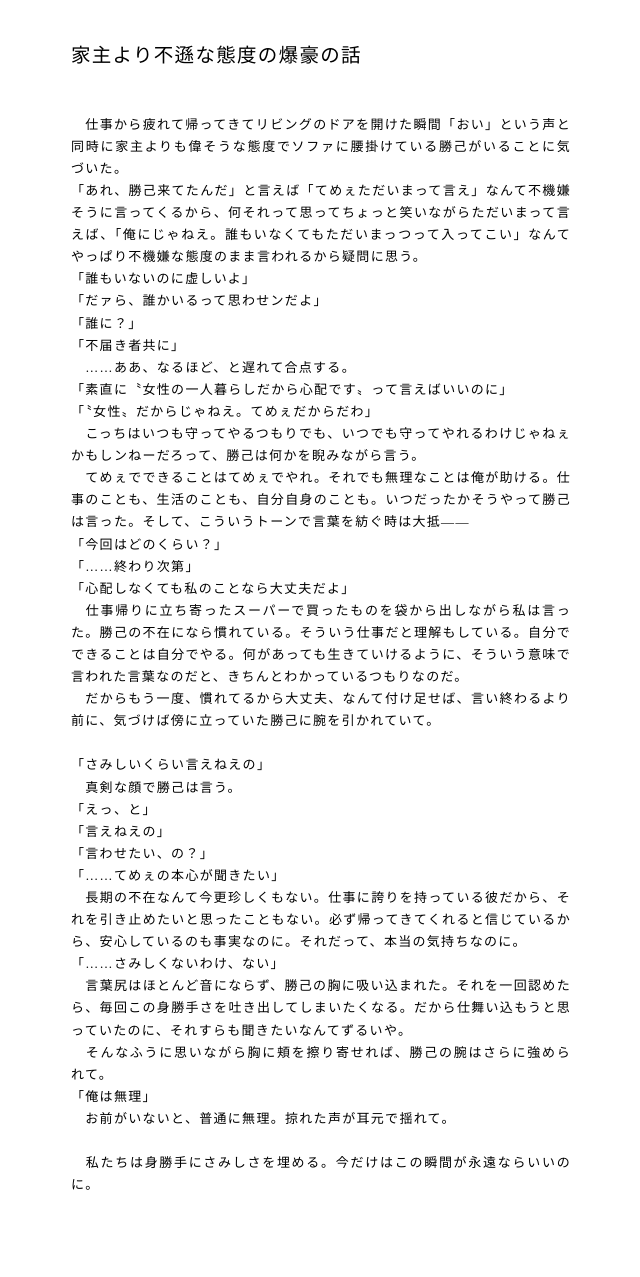
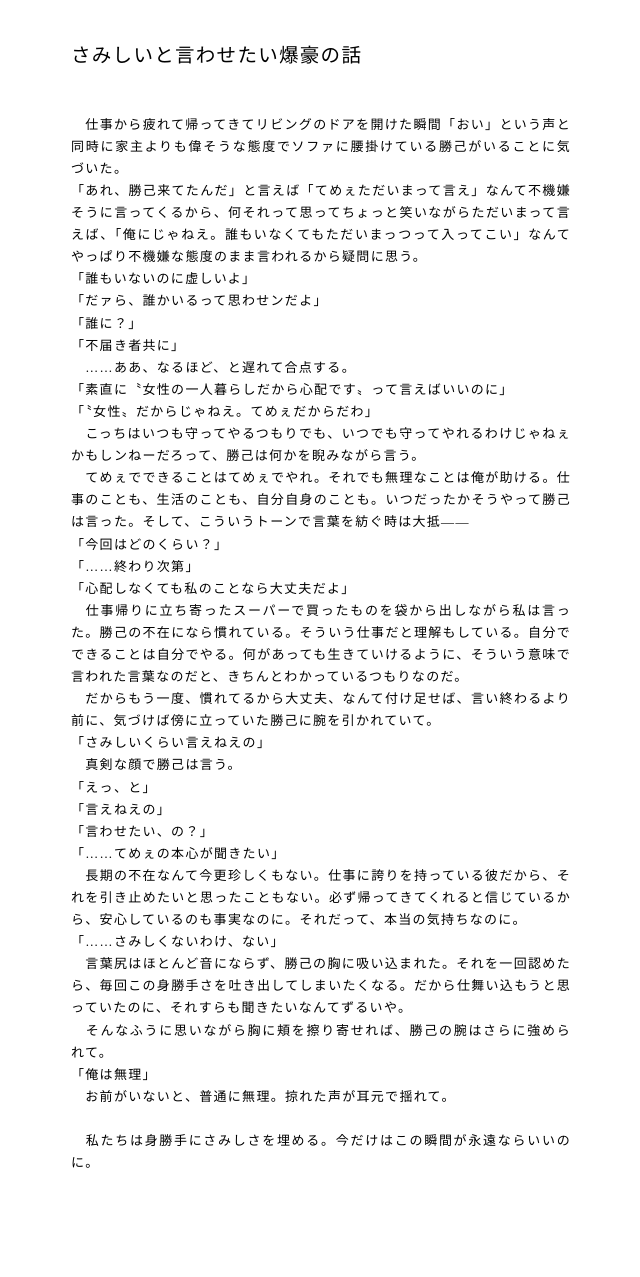
Before and after one commit to bisqhq/bisqhq.github.io, a Jekyll site: the page novel/novel10.html, which Jekyll copies as it is, in a window 1280 px wide. Shown: the whole page, without its empty margins (319-959 px from the left). Built offline with Jekyll 4.4.1, drawn with Linux system fonts in a browser that asks for light colours; some web fonts are replaced; after the commit the page ends 1255 px from its top, so only the background shows below that.

Commit message:
Update novel10.html

```diff
--- a/novel/novel10.html
+++ b/novel/novel10.html
@@ -2,7 +2,7 @@
 <html lang="ja">
 <head>
     <meta charset="UTF-8">
-    <title>家主より不遜な態度の爆豪の話</title>
+    <title>さみしいと言わせたい爆豪の話</title>
     <meta name="robots" content="noindex,nofollow">
     <meta name="viewport" content="width=device-width, initial-scale=1.0">
     <!-- ★ 1つ上の階層にある style.css を読み込むため ../ をつける -->
@@ -11,7 +11,7 @@
 <body>
 
 <article>
-<h2>家主より不遜な態度の爆豪の話</h2>
+<h2>さみしいと言わせたい爆豪の話</h2>
 
 <p><div id="novelContent" class="novel-text">
 　仕事から疲れて帰ってきてリビングのドアを開けた瞬間「おい」という声と同時に家主よりも偉そうな態度でソファに腰掛けている勝己がいることに気づいた。
@@ -24,13 +24,12 @@
 「素直に〝女性の一人暮らしだから心配です〟って言えばいいのに」
 「〝女性〟だからじゃねえ。てめぇだからだわ」
 　こっちはいつも守ってやるつもりでも、いつでも守ってやれるわけじゃねぇかもしンねーだろって、勝己は何かを睨みながら言う。
-　てめぇでできることはてめぇでやれ。それでも無理なことは俺が助ける。仕事のことも、生活のことも、自分自身のことも。いつだったかそうやって勝己は言った。そして、こういうトーンで言葉を紡ぐ時は大抵――
+　てめぇでできることはてめぇでやれ。それでも無理なことは俺が助ける。仕事のことも、生活のことも、自分自身のことも。いつだったかそうやって勝己は言った。そして、こういうトーンで言葉を紡ぐ時は大抵——
 「今回はどのくらい？」
 「……終わり次第」
 「心配しなくても私のことなら大丈夫だよ」
 　仕事帰りに立ち寄ったスーパーで買ったものを袋から出しながら私は言った。勝己の不在になら慣れている。そういう仕事だと理解もしている。自分でできることは自分でやる。何があっても生きていけるように、そういう意味で言われた言葉なのだと、きちんとわかっているつもりなのだ。
 　だからもう一度、慣れてるから大丈夫、なんて付け足せば、言い終わるより前に、気づけば傍に立っていた勝己に腕を引かれていて。
-
 「さみしいくらい言えねえの」
 　真剣な顔で勝己は言う。
 「えっ、と」
```
